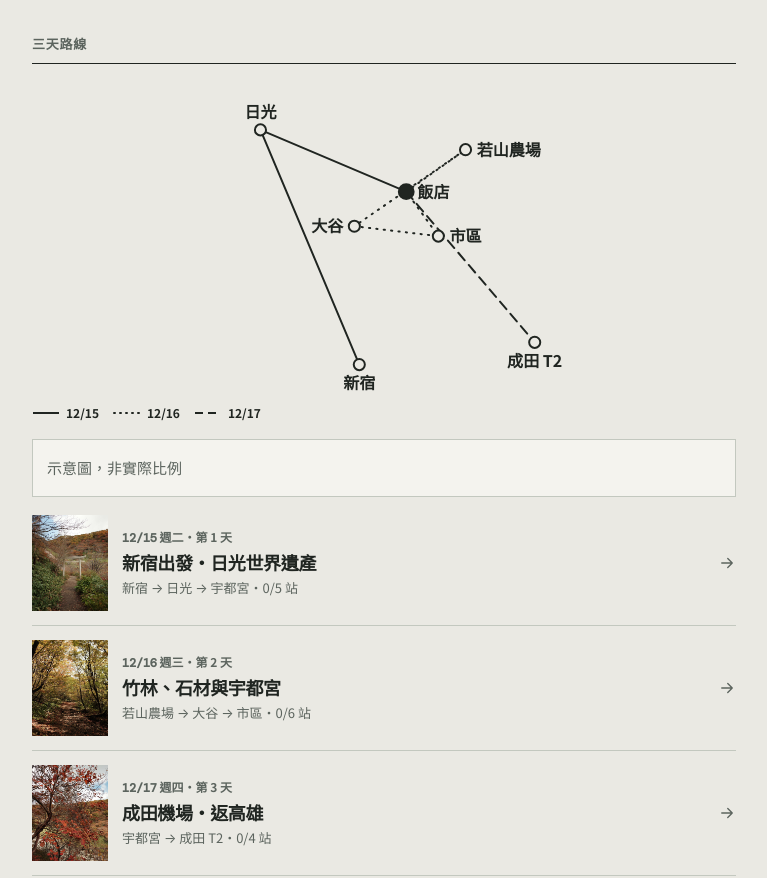
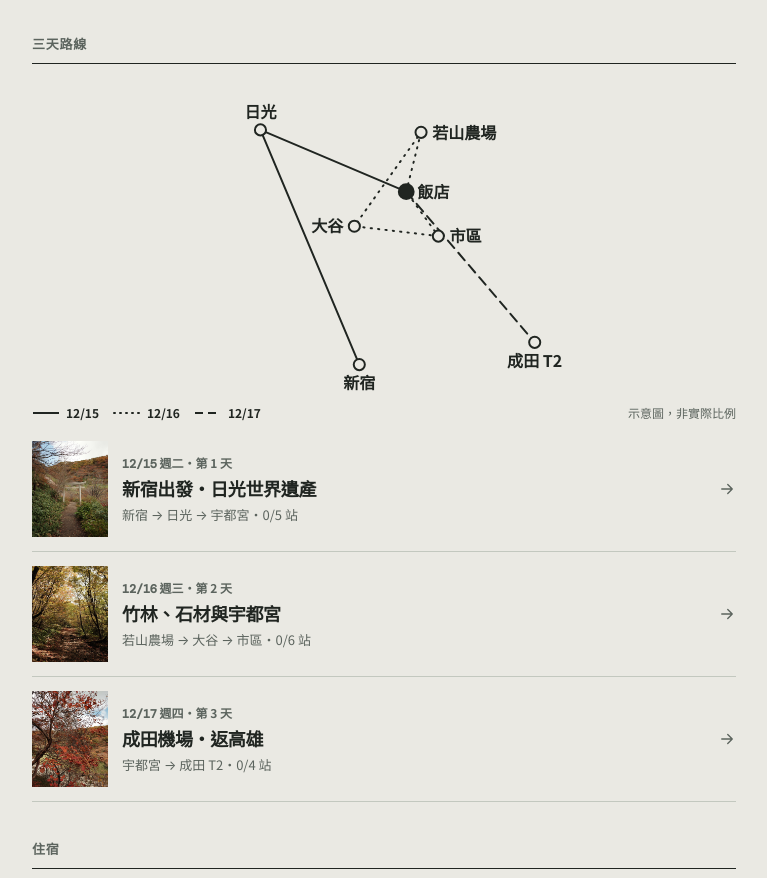
Before and after one commit to benny6315332-sudo/utsunomiya-2026, a plain HTML site: page index.html in a window 1280 px wide. Shown: the part 1041-1919 px from the top of the page, without its empty margins (256-1023 px from the left). Drawn offline with nearby package versions, Linux system fonts and the light colour scheme.

Commit message:
Route map: untangle day-2 loop, fix caption style clash
Co-Authored-By: Claude Opus 5.5 <noreply@anthropic.com>
Claude-Session: https://claude.ai/code/session_01DL1izsFJPm9QmTn1MYrQme

```diff
--- a/index.html
+++ b/index.html
@@ -117,7 +117,7 @@ h1,h2,h3{margin:0;letter-spacing:-.02em;text-wrap:balance}
 .rmap svg{display:block;width:100%;max-width:420px;height:auto;margin:0 auto;font-family:var(--sans)}
 .rmap figcaption{display:flex;flex-wrap:wrap;gap:6px 14px;align-items:center;font-size:12px;font-weight:700;margin-top:4px}
 .rmap .key{display:inline-flex;align-items:center;gap:6px}.rmap .key.off{opacity:.35}
-.rmap .note{margin-left:auto;font-weight:400;color:var(--muted)}
+.rmap .rnote{margin-left:auto;font-weight:400;color:var(--muted)}
 .timeline{margin:18px 0 0;list-style:none;padding:0;border-top:1px solid var(--ink)}
 .leg{display:flex;align-items:center;gap:10px;padding:10px 0 10px 18px;font-size:13px;color:var(--muted);border-bottom:1px dashed var(--line)}
 .leg b{color:var(--ink);font-weight:700}
@@ -338,14 +338,14 @@ function openDay(id){selectedDay=id;go('route')}
 
 
 /* schematic route map — not to scale; positions only keep the relative directions */
-const PTS={sj:[150,232,'新宿','s'],nk:[70,42,'日光','n'],ht:[188,92,'飯店','e'],wf:[236,58,'若山農場','e'],oy:[146,120,'大谷','w'],uc:[214,128,'市區','e'],nr:[292,214,'成田 T2','s']};
+const PTS={sj:[150,232,'新宿','s'],nk:[70,42,'日光','n'],ht:[188,92,'飯店','e'],wf:[200,44,'若山農場','e'],oy:[146,120,'大谷','w'],uc:[214,128,'市區','e'],nr:[292,214,'成田 T2','s']};
 const LEGS={d5:['sj','nk','ht'],d6:['ht','wf','oy','uc','ht'],d7:['ht','nr']};
 function routeMap(active){
  const line=(id)=>{const p=LEGS[id].map(k=>PTS[k].slice(0,2).join(',')).join(' ');const on=!active||active===id;return `<polyline points="${p}" fill="none" stroke="${on?'#202521':'#c3c8bf'}" stroke-width="${active===id?3:1.6}" stroke-linejoin="round" stroke-linecap="round" ${id==='d6'?'stroke-dasharray="1 5"':''} ${id==='d7'?'stroke-dasharray="8 5"':''}/>`};
  const used=active?new Set(LEGS[active]):null;
  const dots=Object.entries(PTS).map(([k,[x,y,n,pos]])=>{const on=!used||used.has(k);const tx=pos==='e'?x+9:pos==='w'?x-9:x,ty=pos==='n'?y-10:pos==='s'?y+20:y+5,an=pos==='e'?'start':pos==='w'?'end':'middle';return `<g opacity="${on?1:.35}"><circle cx="${x}" cy="${y}" r="${k==='ht'?6:4.5}" fill="${k==='ht'?'#202521':'#eae9e3'}" stroke="#202521" stroke-width="1.6"/><text x="${tx}" y="${ty}" text-anchor="${an}" font-size="13" font-weight="700" fill="#202521">${n}</text></g>`}).join('');
  const keys=DAYS.map((d,i)=>`<span class="key ${active&&active!==d.id?'off':''}"><svg width="28" height="8" aria-hidden="true"><line x1="1" y1="4" x2="27" y2="4" stroke="#202521" stroke-width="2" ${d.id==='d6'?'stroke-dasharray="1 5" stroke-linecap="round"':''} ${d.id==='d7'?'stroke-dasharray="8 5"':''}/></svg>${d.md}</span>`).join('');
- return `<figure class="rmap"><svg viewBox="0 0 340 260" role="img" aria-label="路線示意圖：第一天新宿到日光再到宇都宮飯店；第二天若山農場、大谷、市區；第三天飯店到成田機場">${['d5','d6','d7'].map(line).join('')}${dots}</svg><figcaption>${keys}<span class="note">示意圖，非實際比例</span></figcaption></figure>`}
+ return `<figure class="rmap"><svg viewBox="0 0 340 260" role="img" aria-label="路線示意圖：第一天新宿到日光再到宇都宮飯店；第二天若山農場、大谷、市區；第三天飯店到成田機場">${['d5','d6','d7'].map(line).join('')}${dots}</svg><figcaption>${keys}<span class="rnote">示意圖，非實際比例</span></figcaption></figure>`}
 
 /* today */
 const done=st=>st.filter(s=>state.done[s.id]).length;
```
